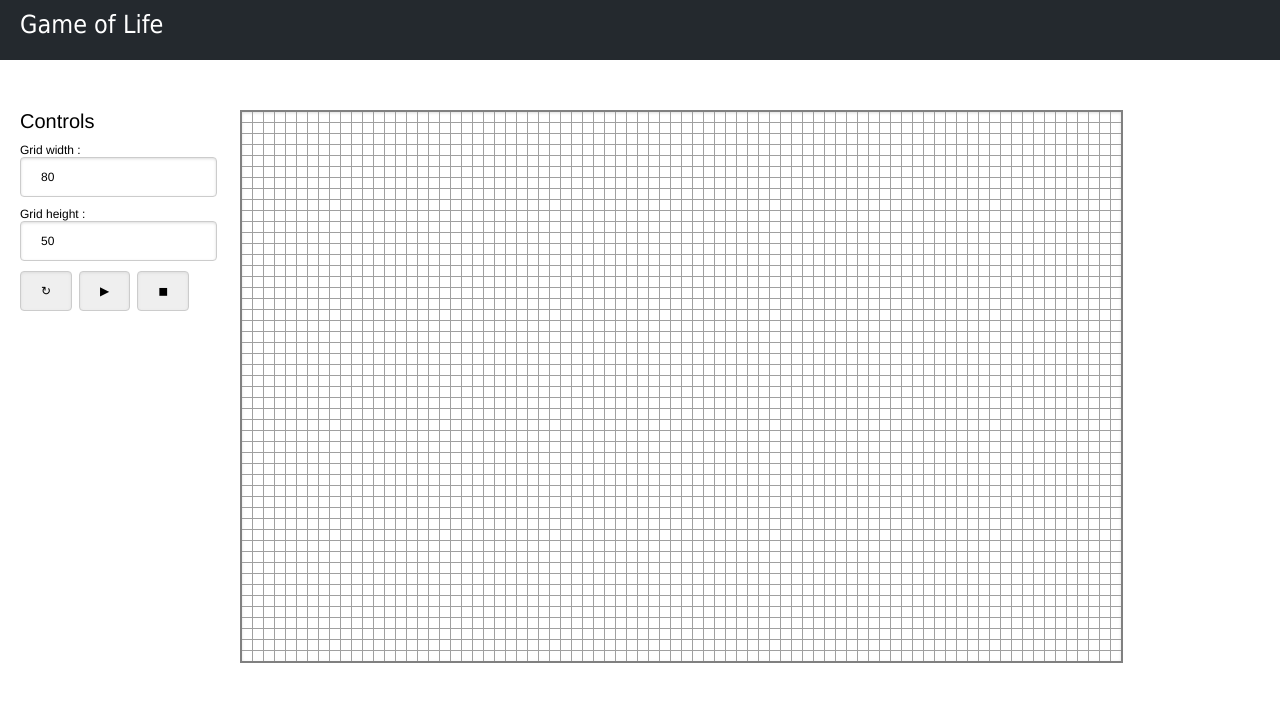
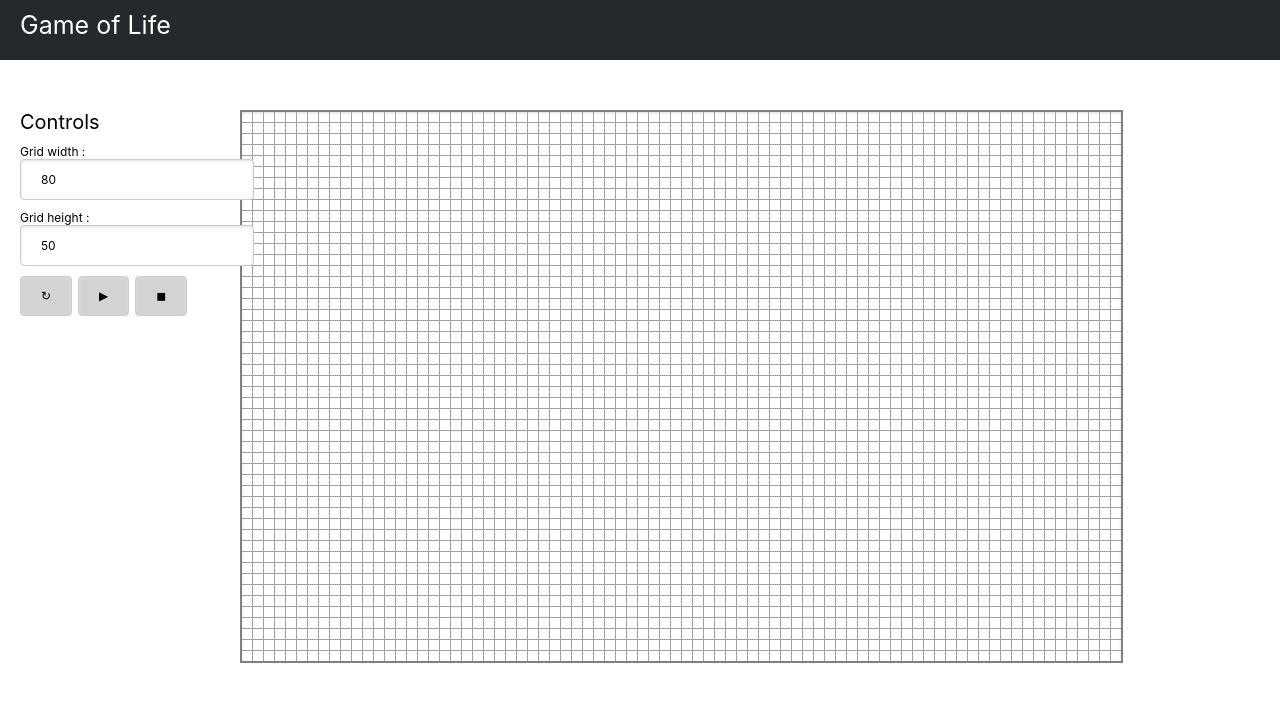
Before and after one commit to gromb57/AngularGameOfLife, an Angular app in the folder angular/: page / in a window 1280 px wide. Shown: the top 702 px of the page. Built offline with nearby package versions, Linux system fonts and the light colour scheme.

Commit message:
CSS and Styling

```diff
--- a/angular/src/app/app.component.css
+++ b/angular/src/app/app.component.css
@@ -1,3 +1,6 @@
+*{
+    font-family: -apple-system,BlinkMacSystemFont,"Segoe UI",Helvetica,Arial,sans-serif,"Apple Color Emoji","Segoe UI Emoji","Segoe UI Symbol";
+}
 
 .top_bar{
     width:500px;
--- a/angular/src/app/grid/grid.component.css
+++ b/angular/src/app/grid/grid.component.css
@@ -1,5 +1,5 @@
 *{
-    font-family: "Helvetica Neue", Helvetica, Arial, sans-serif;
+    font-family: -apple-system,BlinkMacSystemFont,"Segoe UI",Helvetica,Arial,sans-serif,"Apple Color Emoji","Segoe UI Emoji","Segoe UI Symbol";
 }
 .alive{
     background-color:mediumblue;
@@ -58,6 +58,11 @@ input {
     padding-right: 20px;
     padding-top: 12px;
     padding-bottom: 12px;
-    margin-right:7px;
+    margin-right:6px;
 
 }
+
+.button{
+    background-color:lightgray;
+    font-family: "Helvetica Neue", Helvetica, Arial, sans-serif;
+}
--- a/angular/src/app/grid/grid.component.html
+++ b/angular/src/app/grid/grid.component.html
@@ -4,9 +4,9 @@
         <div class="label">Grid width : <input [(ngModel)]="inputWidth" placeholder="80"/><br/></div>
         <div class="label">Grid height :<input [(ngModel)]="inputHeight" placeholder="50"/><br/></div>
         <div>
-            <input type="button" value="↻" (click)="initGrid()">
-            <input type="button" value="▶" (click)="run()">
-            <input type="button" value="◼" (click)="stop()">
+            <input type="button" class="button" value="↻" (click)="initGrid()">
+            <input type="button" class="button" value="▶" (click)="run()">
+            <input type="button" class="button" value="◼" (click)="stop()">
         </div>
     </div>
 
```
